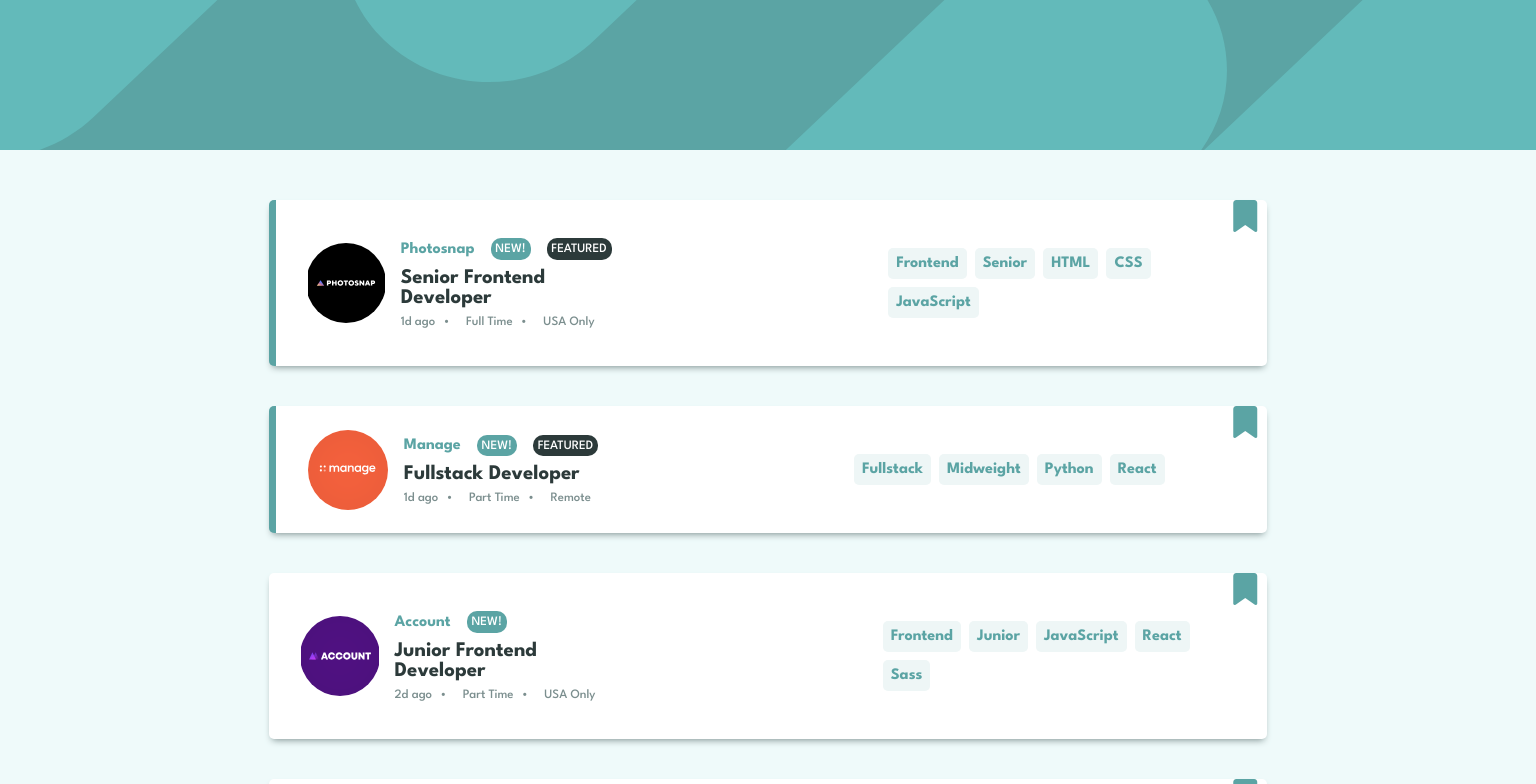
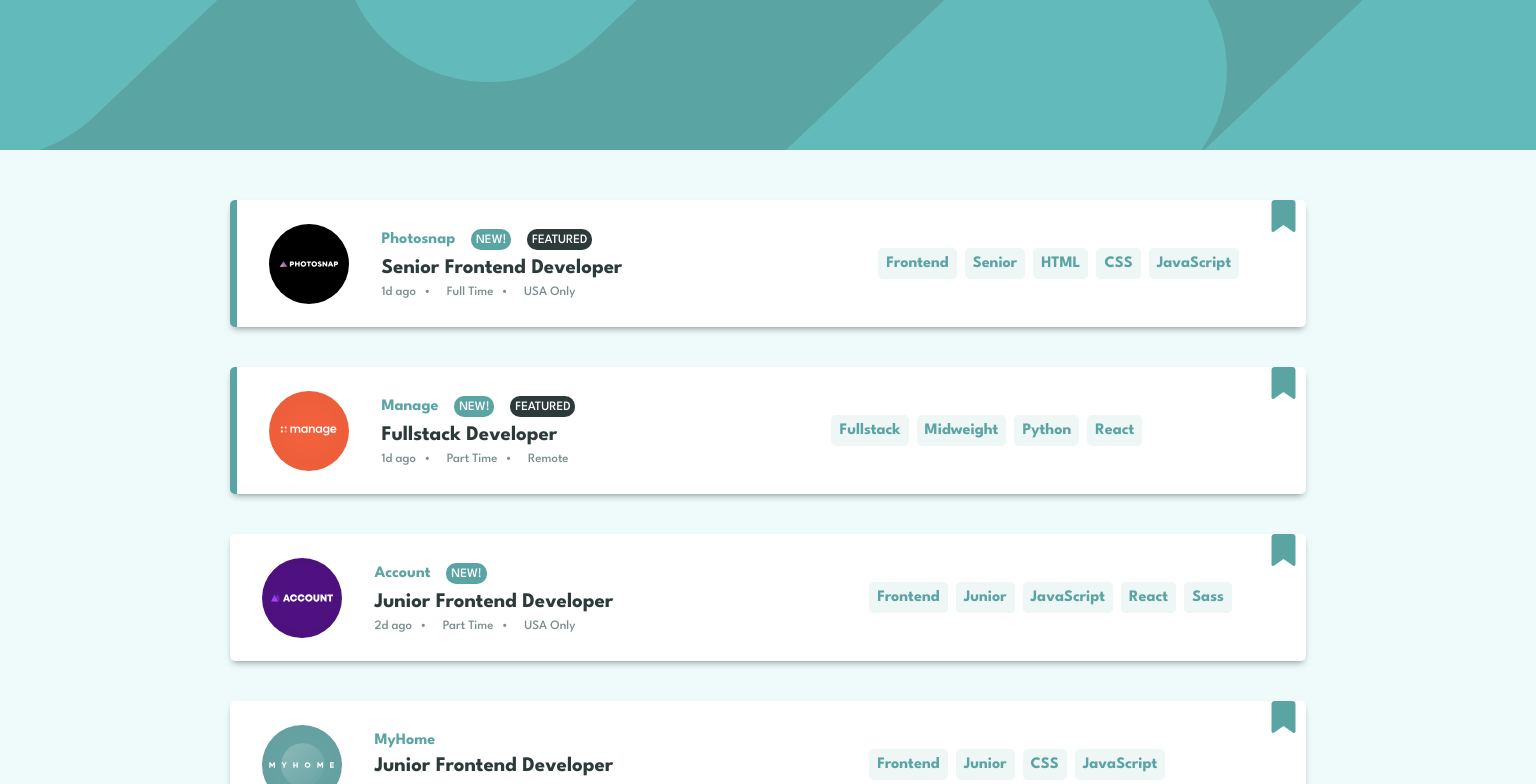
Before and after one commit to dev-jLagunas/job-listings, an Angular app: page / in a window 1536 px wide. Shown: the top 784 px of the page. Built offline with nearby package versions, Linux system fonts and the light colour scheme.

Commit message:
Fix post deployment layout issues

```diff
--- a/src/app/app.component.scss
+++ b/src/app/app.component.scss
@@ -99,7 +99,7 @@ $font-lg: 2rem;
 
   //Media Query - Starting From 1440px
   @media screen and (min-width: 1440px) {
-    width: 65%;
+    width: 70%;
     flex-direction: row;
     justify-content: start;
     align-items: center;
@@ -138,6 +138,7 @@ $font-lg: 2rem;
   //Media Query - Starting From 1440px
   @media screen and (min-width: 1440px) {
     margin-top: 0;
+    margin-left: 1rem;
     padding-right: 15rem;
   }
 }
```
